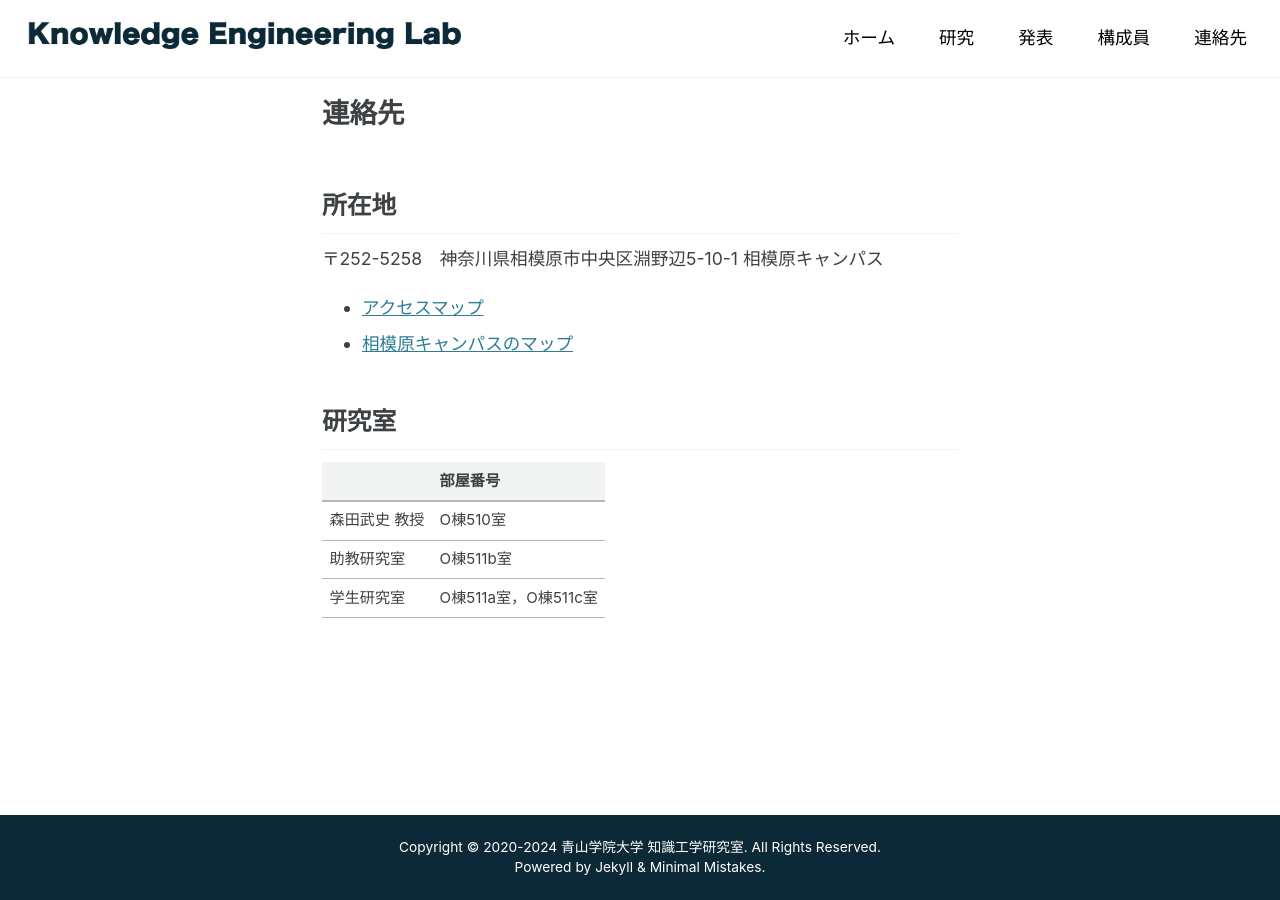
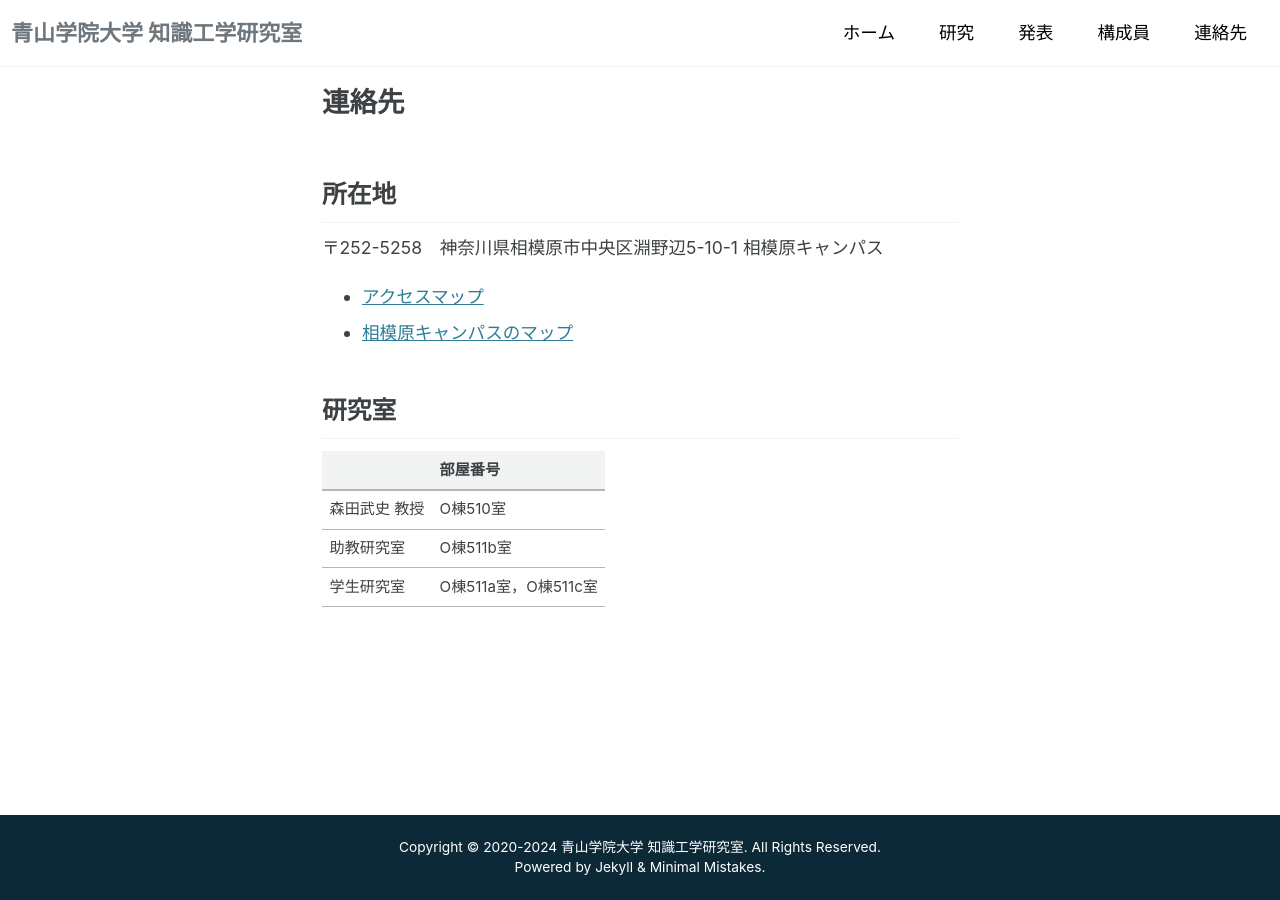
Before and after one commit to ke-lab-it-agu/ke-lab-it-agu.github.io, a Jekyll site: the page built from contact.md, in a window 1280 px wide. Built offline with Jekyll 4.4.1, drawn with Linux system fonts in a browser that asks for light colours; cached includes are drawn as plain includes.

Commit message:
update config

```diff
--- a/_config.yml
+++ b/_config.yml
@@ -26,8 +26,8 @@ url                      : "https://ke.it.aoyama.ac.jp"
 baseurl                  : # the subpath of your site, e.g. "/blog"
 repository               : "t-morita-laboratory/t-morita-laboratory.github.io" # GitHub username/repo-name e.g. "mmistakes/minimal-mistakes"
 teaser                   : #/assets/images/coffee.jpg # 500 x 300
-logo                     : /assets/images/logo.png
-masthead_title           : " "# overrides the website title displayed in the masthead, use " " for no title
+#logo                     : /assets/images/logo.png
+masthead_title           : "青山学院大学 知識工学研究室"# overrides the website title displayed in the masthead, use " " for no title
 # breadcrumbs            : false # true, false (default)
 words_per_minute         : 200
 comments:
```
